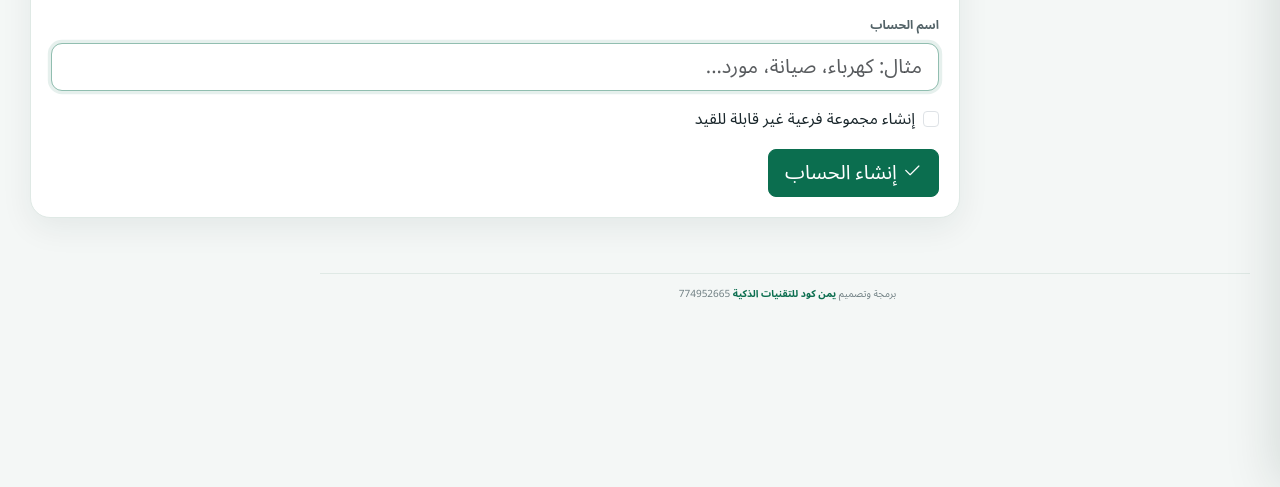
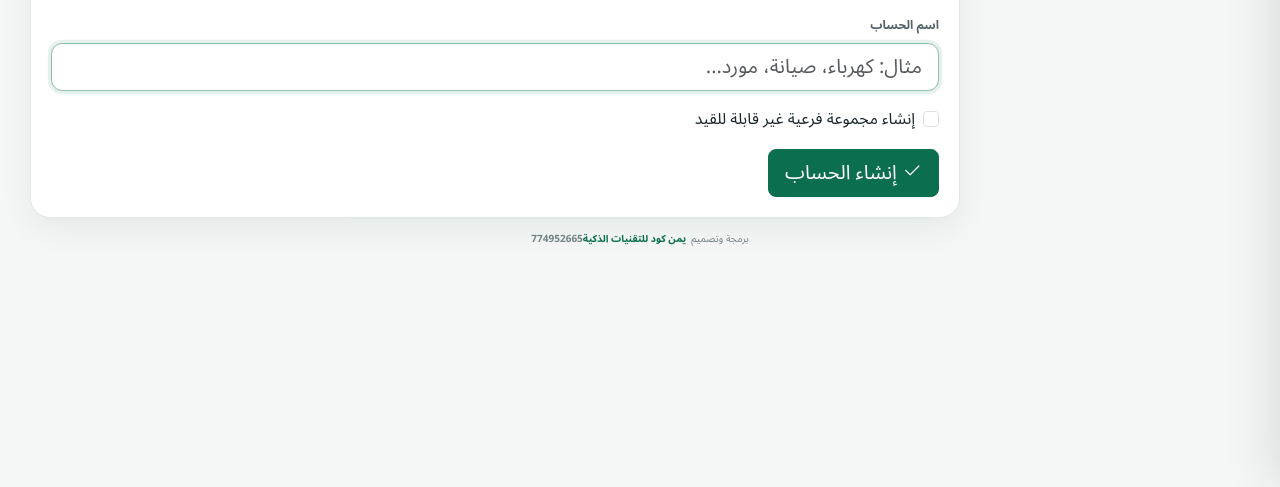
Before and after one commit to zydan25/kareem, a Flask app: page /accounting/accounts/new in a window 1280 px wide. Shown: the part 313-800 px from the top of the page. Run offline with Flask 3, Linux system fonts and the light colour scheme; a user stored in the database is signed in; tables that the repository leaves empty hold one stand-in row (values such as "Sample post").

Commit message:
ui: make developer credit footer visible on every page

```diff
--- a/app/templates/base.html
+++ b/app/templates/base.html
@@ -103,9 +103,10 @@
 <main class="content">
   {% with messages=get_flashed_messages(with_categories=true) %}{% for category,message in messages %}<div class="alert alert-{{category}} shadow-sm">{{message}}</div>{% endfor %}{% endwith %}
   {% block content %}{% endblock %}
+  <footer class="site-footer"><div class="developer-credit"><span>برمجة وتصميم</span><strong>يمن كود للتقنيات الذكية</strong><b>774952665</b></div></footer>
 </main>
 
-<footer class="site-footer">برمجة وتصميم <strong>يمن كود للتقنيات الذكية</strong> <span>774952665</span></footer>
+
 
 <nav class="mobile-nav">
   <a href="{{url_for('dashboard.index')}}"><i class="bi bi-house-door-fill"></i><span>الرئيسية</span></a>
```
